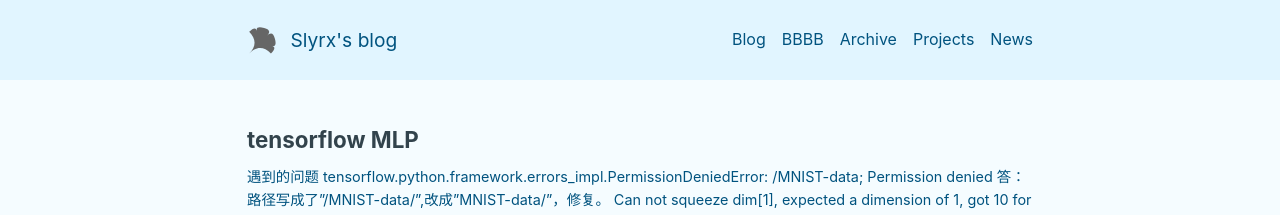
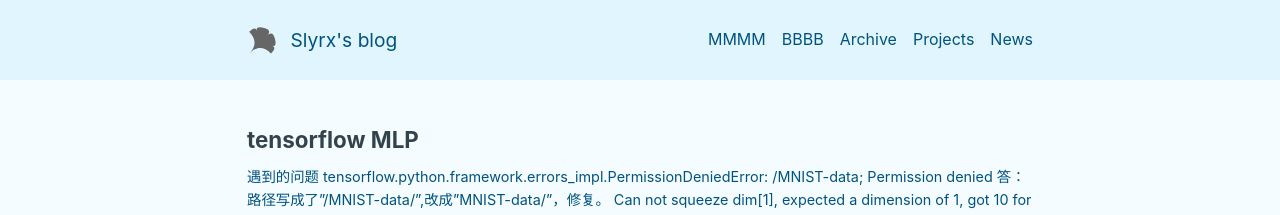
Before and after one commit to slyrx/Tech_Blog, a Jekyll site: the page built from index.html, in a window 1280 px wide and 900 px high. Shown: the top 215 px of the window. Built offline with Jekyll 4.4.1, drawn with Linux system fonts in a browser that asks for light colours; the list of posts is cut into pages by our own code.

Commit message:
Update locale.yml

```diff
--- a/_data/locale.yml
+++ b/_data/locale.yml
@@ -5,7 +5,7 @@ NAV:
     zh-Hans: "主页"
     zh-Hant: "主頁"
   BLOG:
-    en:      "Blog"
+    en:      "MMMM"
     zh:      "主页"
     zh-Hans: "主页"
     zh-Hant: "主頁"
```
